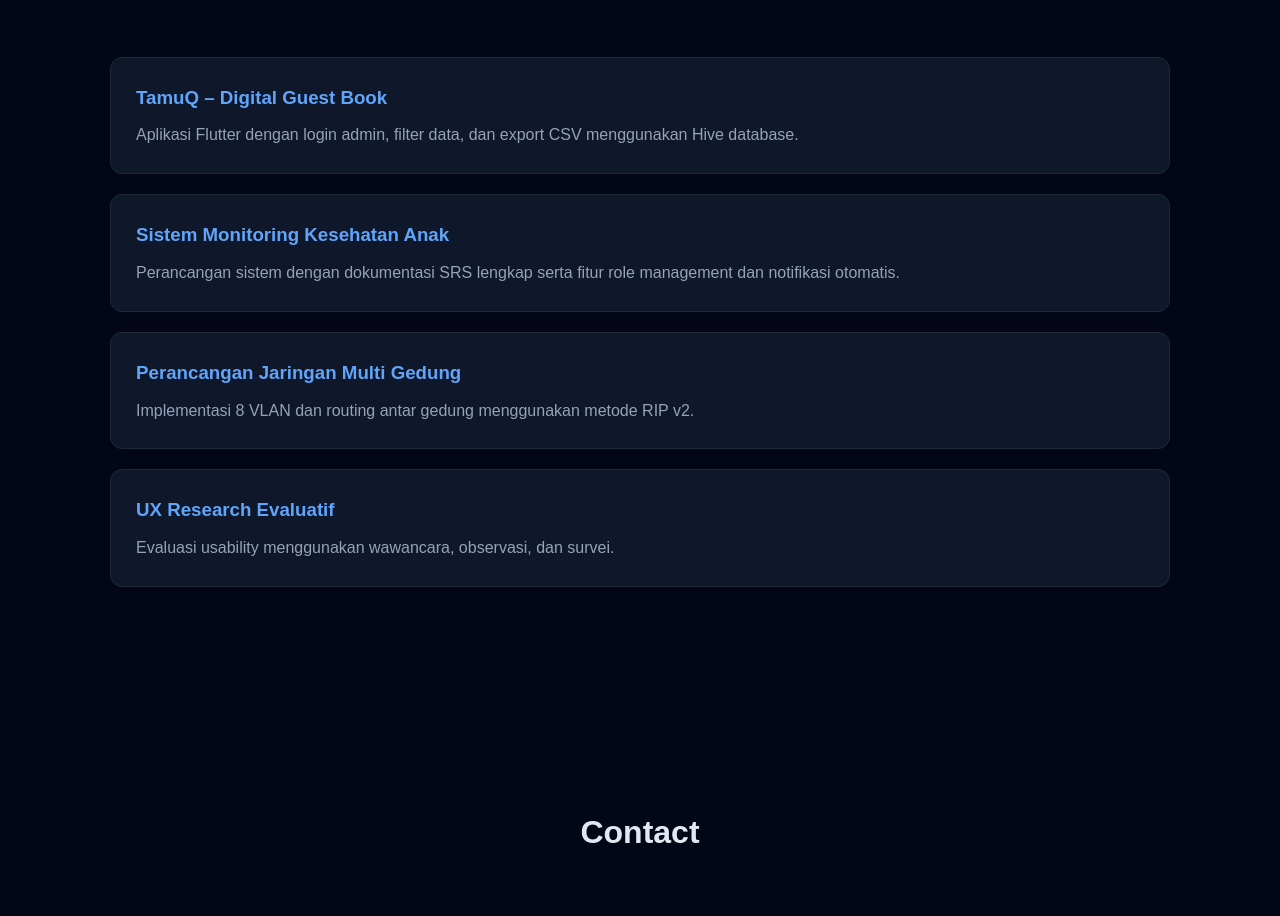
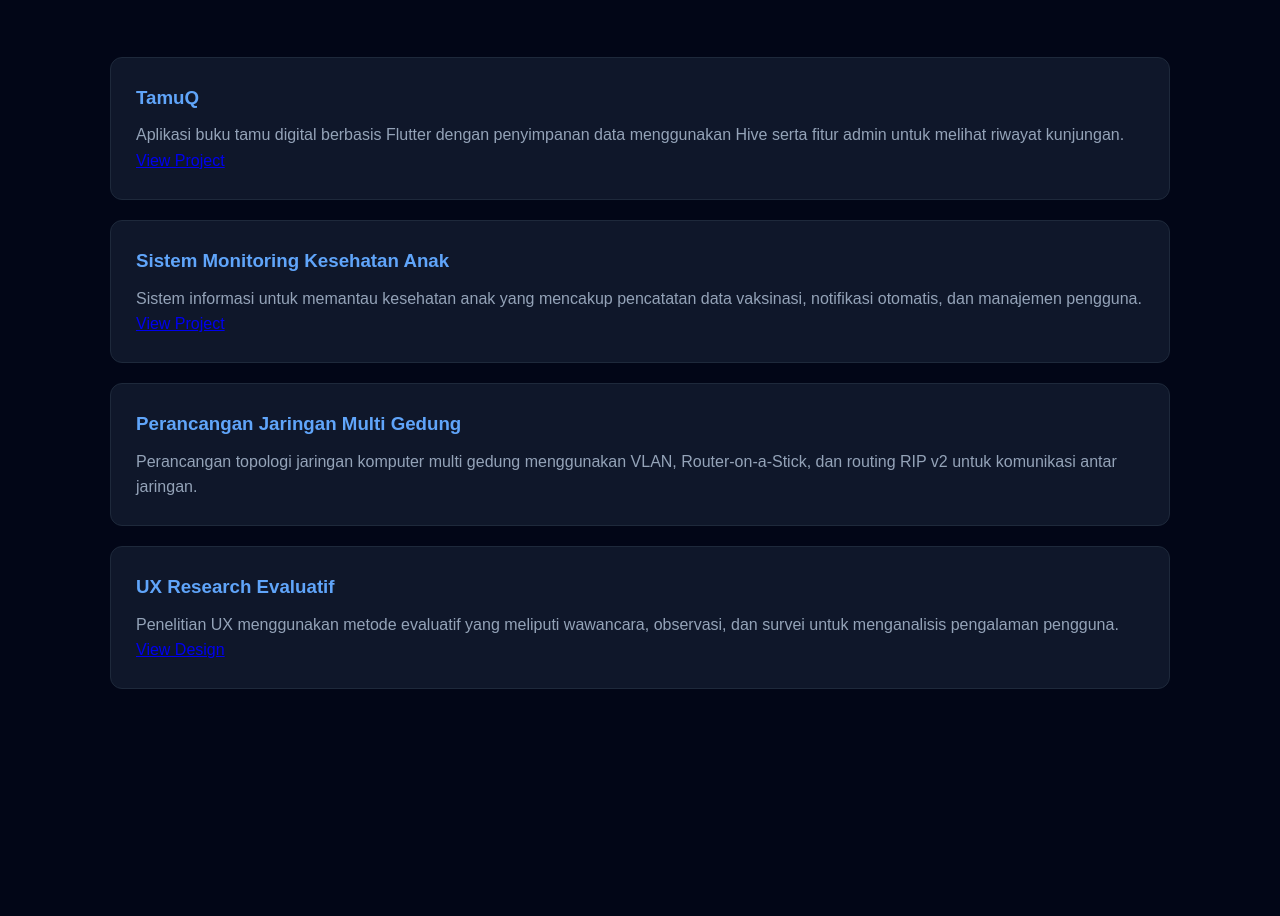
Before and after one commit to AdriIhwanHidayah/portfolio-adri, a React (Vite) app in the folder portfolio-adri/: page / in a window 1280 px wide. Shown: the part 1871-2787 px from the top of the page. Built offline with nearby package versions, Linux system fonts and the light colour scheme.

Commit message:
upgrade portfolio link

```diff
--- a/portfolio-adri/src/App.jsx
+++ b/portfolio-adri/src/App.jsx
@@ -4,6 +4,7 @@
 import Skills from "./components/Skills"
 import Projects from "./components/Projects"
 import Contact from "./components/Contact"
+import Footer from "./components/Footer"
 
 function App() {
   return (
@@ -14,6 +15,7 @@
       <Skills />
       <Projects />
       <Contact />
+      <Footer />
     </>
   )
 }
--- a/portfolio-adri/src/components/Contact.jsx
+++ b/portfolio-adri/src/components/Contact.jsx
@@ -1,10 +1,29 @@
 function Contact() {
   return (
     <section id="contact" className="section contact">
-      <h2>Contact</h2>
-      <a href="#">Email</a>
 
-      <a href="#">GitHub</a>
+      <h2>Contact Me</h2>
+
+
+
+      <div className="contact-links">
+
+        <a
+          href="mailto:2300016108@webmail.uad.ac.id"
+        >
+          📧 Email
+        </a>
+
+        <a
+          href="https://github.com/AdriIhwanHidayah"
+          target="_blank"
+          rel="noopener noreferrer"
+        >
+          🐙 GitHub
+        </a>
+
+      </div>
+
     </section>
   )
 }
--- /dev/null
+++ b/portfolio-adri/src/components/Footer.jsx
@@ -0,0 +1,9 @@
+function Footer() {
+  return (
+    <footer className="footer">
+      <p>© by Adri Ihwan Hidayah 2026</p>
+    </footer>
+  )
+}
+
+export default Footer
--- a/portfolio-adri/src/components/Hero.jsx
+++ b/portfolio-adri/src/components/Hero.jsx
@@ -26,7 +26,7 @@
             </a>
 
             <a href="#contact" className="btn-outline">
-              Contact Me
+              Contact
             </a>
 
           </div>
--- a/portfolio-adri/src/components/Navbar.jsx
+++ b/portfolio-adri/src/components/Navbar.jsx
@@ -1,13 +1,30 @@
+import { useState } from "react"
+
 function Navbar() {
+
+  const [menuOpen, setMenuOpen] = useState(false)
+
   return (
     <nav className="navbar">
+
       <h1>PORTOFOLIO</h1>
-      <ul>
+
+      <div
+        className="menu-toggle"
+        onClick={() => setMenuOpen(!menuOpen)}
+      >
+        ☰
+      </div>
+
+      <ul className={menuOpen ? "nav-links active" : "nav-links"}>
+
         <li><a href="#about">About</a></li>
         <li><a href="#skills">Skills</a></li>
         <li><a href="#projects">Projects</a></li>
         <li><a href="#contact">Contact</a></li>
+
       </ul>
+
     </nav>
   )
 }
--- a/portfolio-adri/src/components/Projects.jsx
+++ b/portfolio-adri/src/components/Projects.jsx
@@ -1,38 +1,72 @@
 function Projects() {
   return (
     <section id="projects" className="section">
+
       <h2>Projects</h2>
 
+      {/* TAMUQ */}
       <div className="project-card">
-        <h3>TamuQ – Digital Guest Book</h3>
+        <h3>TamuQ</h3>
         <p>
-          Aplikasi Flutter dengan login admin, filter data,
-          dan export CSV menggunakan Hive database.
+          Aplikasi buku tamu digital berbasis Flutter dengan penyimpanan data
+          menggunakan Hive serta fitur admin untuk melihat riwayat kunjungan.
         </p>
+
+        <a
+          href="https://github.com/AdriIhwanHidayah/TamuQ"
+          target="_blank"
+          rel="noopener noreferrer"
+        >
+          View Project
+        </a>
       </div>
 
+
+      {/* SISTEM MONITORING ANAK */}
       <div className="project-card">
         <h3>Sistem Monitoring Kesehatan Anak</h3>
         <p>
-          Perancangan sistem dengan dokumentasi SRS lengkap
-          serta fitur role management dan notifikasi otomatis.
+          Sistem informasi untuk memantau kesehatan anak yang mencakup
+          pencatatan data vaksinasi, notifikasi otomatis, dan manajemen pengguna.
         </p>
+
+        <a
+          href="https://github.com/nurwhyusuci/monitoring_kesehatan_anak"
+          target="_blank"
+          rel="noopener noreferrer"
+        >
+          View Project
+        </a>
       </div>
 
+
+      {/* JARINGAN MULTI GEDUNG */}
       <div className="project-card">
         <h3>Perancangan Jaringan Multi Gedung</h3>
         <p>
-          Implementasi 8 VLAN dan routing antar gedung
-          menggunakan metode RIP v2.
+          Perancangan topologi jaringan komputer multi gedung menggunakan
+          VLAN, Router-on-a-Stick, dan routing RIP v2 untuk komunikasi antar jaringan.
         </p>
+
+        <p></p>
       </div>
 
+
+      {/* UX RESEARCH */}
       <div className="project-card">
         <h3>UX Research Evaluatif</h3>
         <p>
-          Evaluasi usability menggunakan wawancara,
-          observasi, dan survei.
+          Penelitian UX menggunakan metode evaluatif yang meliputi wawancara,
+          observasi, dan survei untuk menganalisis pengalaman pengguna.
         </p>
+
+        <a
+          href="https://www.figma.com/design/0BWOhY7U1mYLbds1syG743/Untitled?node-id=0-1&t=PH2Npj3TTHhItit8-1"
+          target="_blank"
+          rel="noopener noreferrer"
+        >
+          View Design
+        </a>
       </div>
 
     </section>
--- a/portfolio-adri/src/index.css
+++ b/portfolio-adri/src/index.css
@@ -37,21 +37,32 @@
 color:#e2e8f0;
 }
 
-.navbar ul{
+/* NAV LINKS */
+
+.nav-links{
 display:flex;
 gap:28px;
 list-style:none;
 }
 
-.navbar a{
+.nav-links a{
 text-decoration:none;
 color:#94a3b8;
 font-size:14px;
 transition:0.3s;
 }
 
-.navbar a:hover{
+.nav-links a:hover{
 color:#60a5fa;
+}
+
+/* HAMBURGER */
+
+.menu-toggle{
+display:none;
+font-size:28px;
+cursor:pointer;
+color:#e2e8f0;
 }
 
 /* ================= HERO ================= */
@@ -235,7 +246,34 @@
 background:#2563eb;
 }
 
-/* ================= MOBILE ================= */
+/* ================= MOBILE NAVBAR ================= */
+
+@media(max-width:768px){
+
+.menu-toggle{
+display:block;
+}
+
+.nav-links{
+display:none;
+position:absolute;
+top:70px;
+left:0;
+width:100%;
+background:#020617;
+flex-direction:column;
+align-items:center;
+padding:30px 0;
+gap:25px;
+}
+
+.nav-links.active{
+display:flex;
+}
+
+}
+
+/* ================= MOBILE HERO ================= */
 
 @media(max-width:900px){
 
@@ -281,8 +319,16 @@
 padding:15px 20px;
 }
 
-.navbar ul{
-gap:15px;
 }
 
+/* ================= FOOTER ================= */
+
+.footer{
+text-align:center;
+padding:30px 20px;
+background:#020617;
+border-top:1px solid #1e293b;
+color:#94a3b8;
+font-size:14px;
+margin-top:60px;
 }
```
